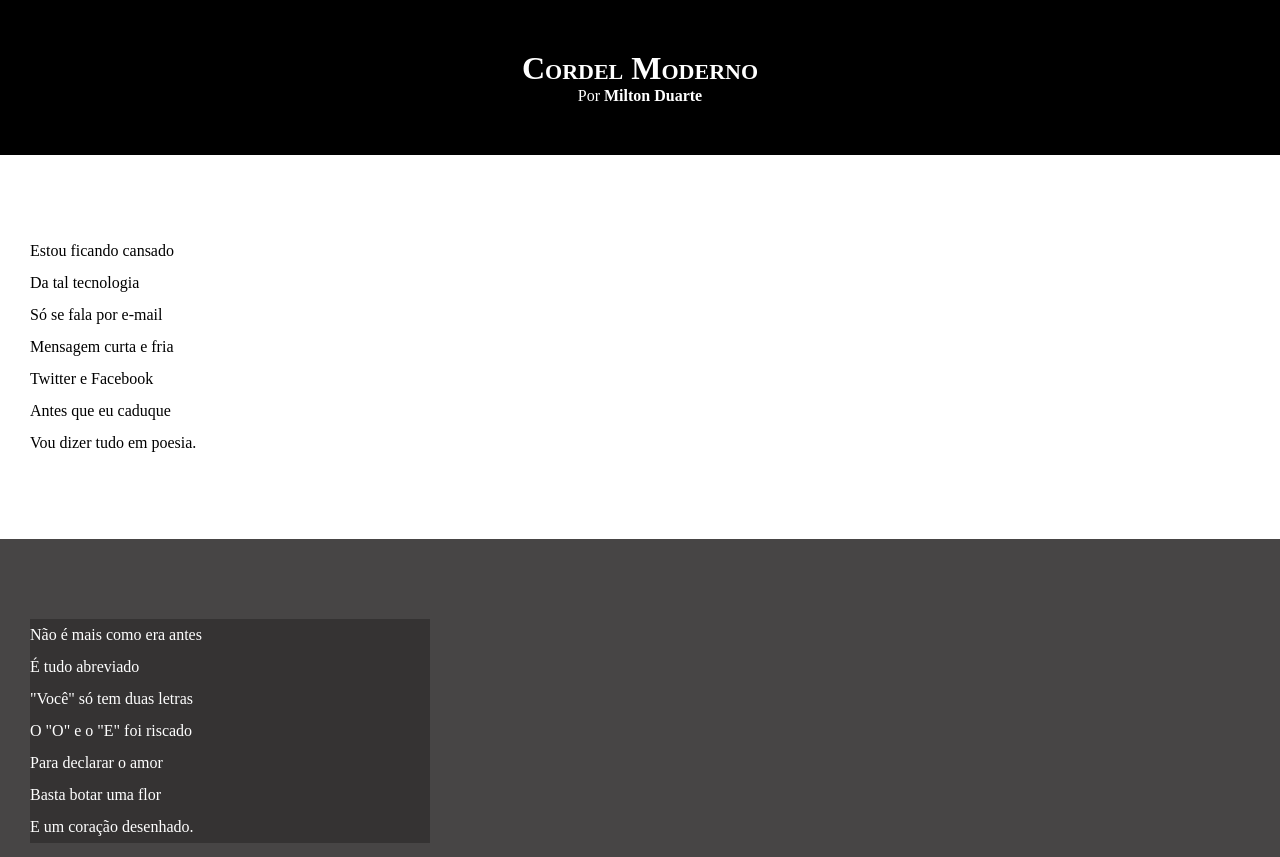
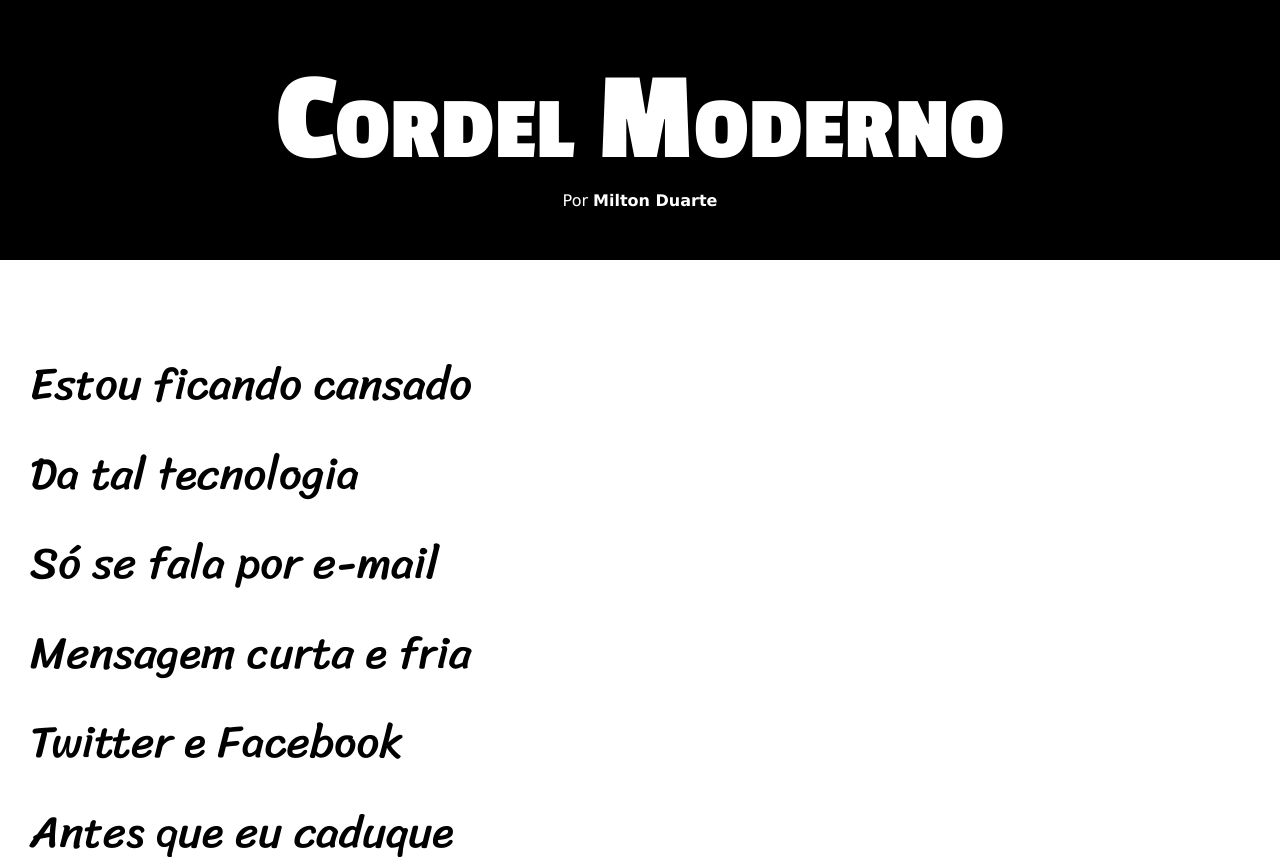
Before and after one commit to marcusvinicius33/Projeto-Cordel, a plain HTML site: page index.html in a window 1280 px wide. Shown: the top 857 px of the page. Drawn offline with Linux system fonts and the light colour scheme.

Commit message:
atualização de estilos

```diff
--- a/style.css
+++ b/style.css
@@ -1,4 +1,13 @@
 @charset "UTF-8";
+
+@import url('https://fonts.googleapis.com/css2?family=Passion+One:wght@400;700;900&display=swap');
+@import url('https://fonts.googleapis.com/css2?family=Sriracha&display=swap');
+
+:root {
+    --fonte1: Verdana, Geneva, Tahoma, sans-serif;
+    --fonte2: 'Passion One', cursive, sans-serif;
+    --fonte3: 'Sriracha', cursive;
+}
 
 * {
  margin: 0px;
@@ -8,6 +17,7 @@
 html, body {
     min-height: 100vh; /*tamanha mínimo da altura.*/
     background-color: darkgray;
+    font-family: var(--fonte1);
 }
 
 header {
@@ -20,6 +30,9 @@ header > h1 {
     padding-top: 50px;
     /*text-transform: uppercase. É uma forma de deixar todo o texto com letra maiuscula.*/
     font-variant: small-caps; /*É outra forma de deixar todo o texto com letras maiusculas.*/
+    font-family: var(--fonte2
+    );
+    font-size: 10vw; /*O tamanho da fonte fica 10% da largura da tela, usando o vw.*/
 }
 
 header > p {
@@ -41,6 +54,8 @@ section {
     padding-bottom: 10vh;
     line-height: 2em; /*aumenta o espaçamento entre as linhas.*/
     padding-left: 30px;
+    font-family: var(--fonte3);
+    font-size: 3.5vw;
 }
 
 section.normal {
@@ -54,7 +69,8 @@ section.imagem {
 }
 
 section.imagem > p {
-    width: 400px;
+    display: inline-block;
+    padding: 5px;
     background-color: rgba(0, 0, 0, 0.254);
 }
 
```
